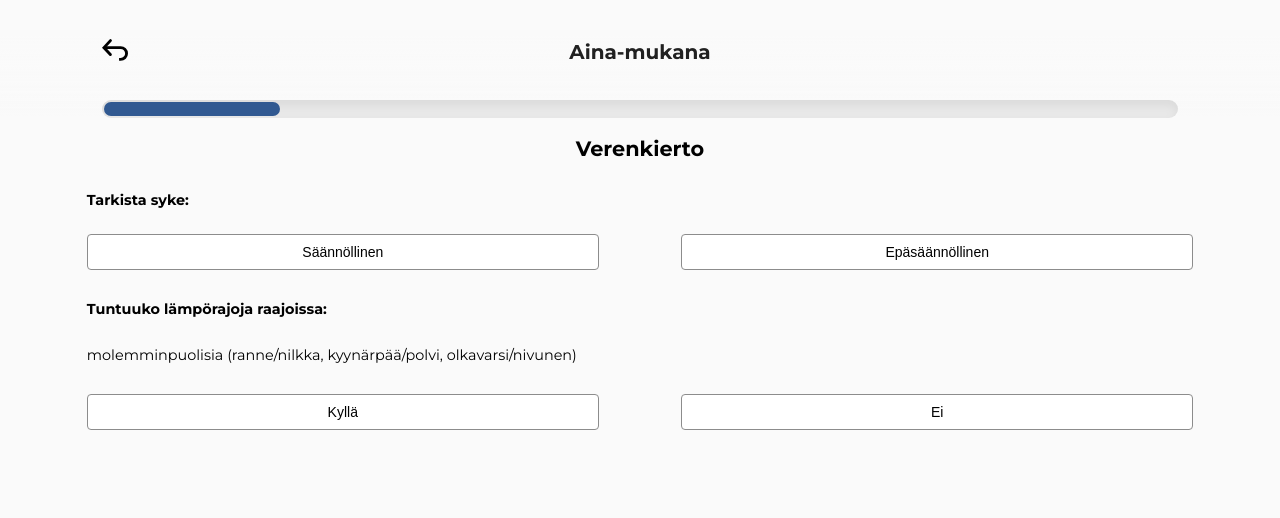
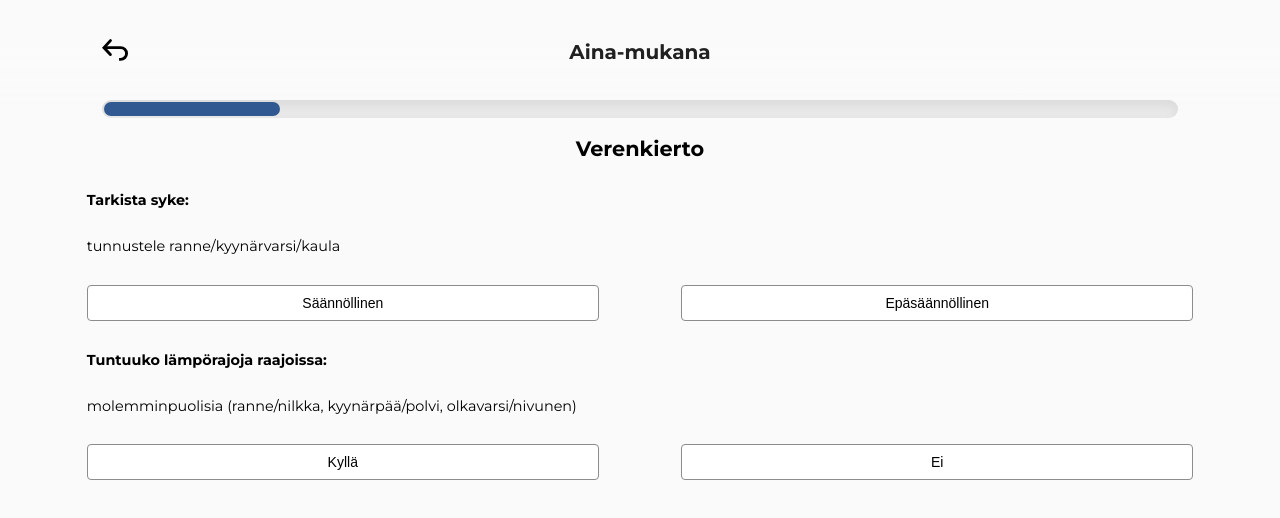
Before and after one commit to digitalents-helsinki/Sote-App, a React (Create React App) app: page /verenkierto in a window 1280 px wide. Shown: the top 518 px of the page. Built offline with nearby package versions, Linux system fonts and the light colour scheme.

Commit message:
Update VerenkiertoPage.js

```diff
--- a/src/Pages/VerenkiertoPage.js
+++ b/src/Pages/VerenkiertoPage.js
@@ -7,6 +7,7 @@ function VerenkiertoPage({ personData, setPersonData }) {
     <Page title="Verenkierto">
       <DoubleButton
         header={"Tarkista syke:"}
+        bodyText={"tunnustele ranne/kyynärvarsi/kaula"}
         values={["Säännöllinen", "Epäsäännöllinen"]}
         personData={personData}
         setPersonData={setPersonData}
```
